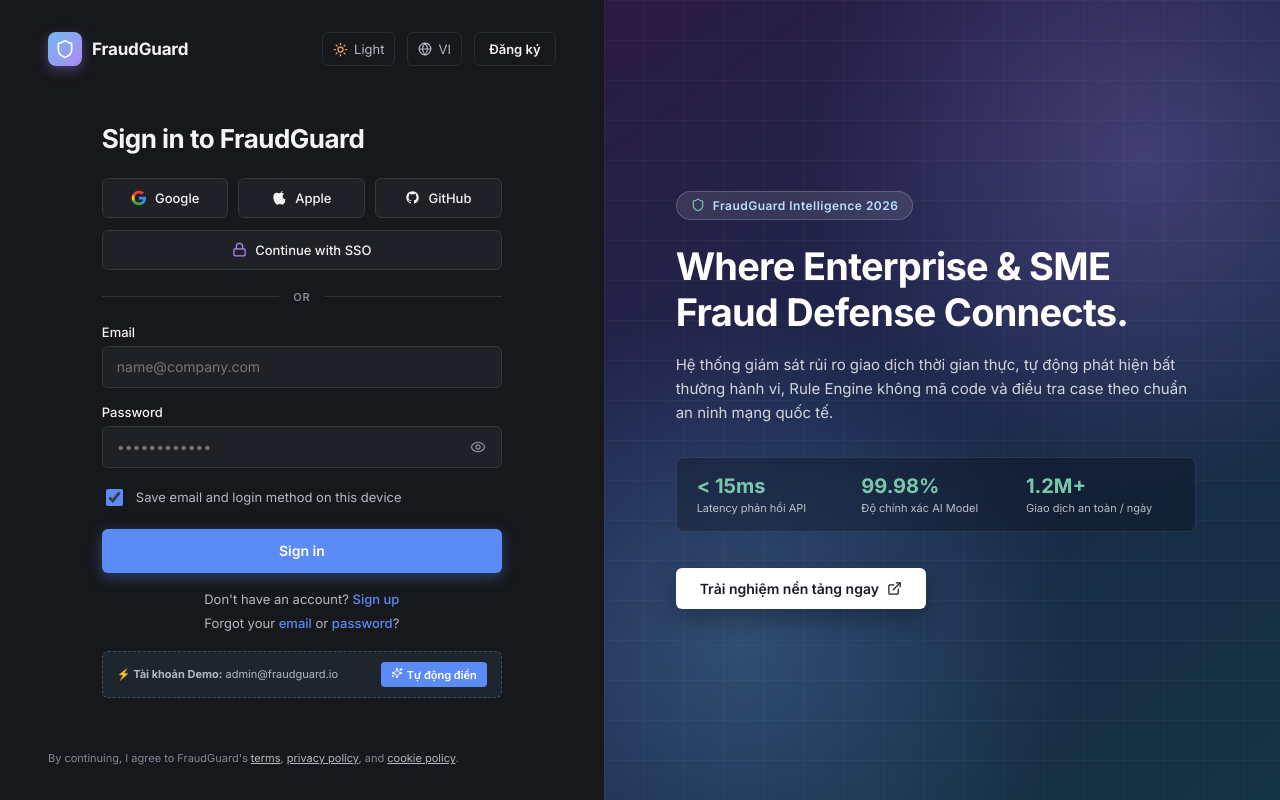
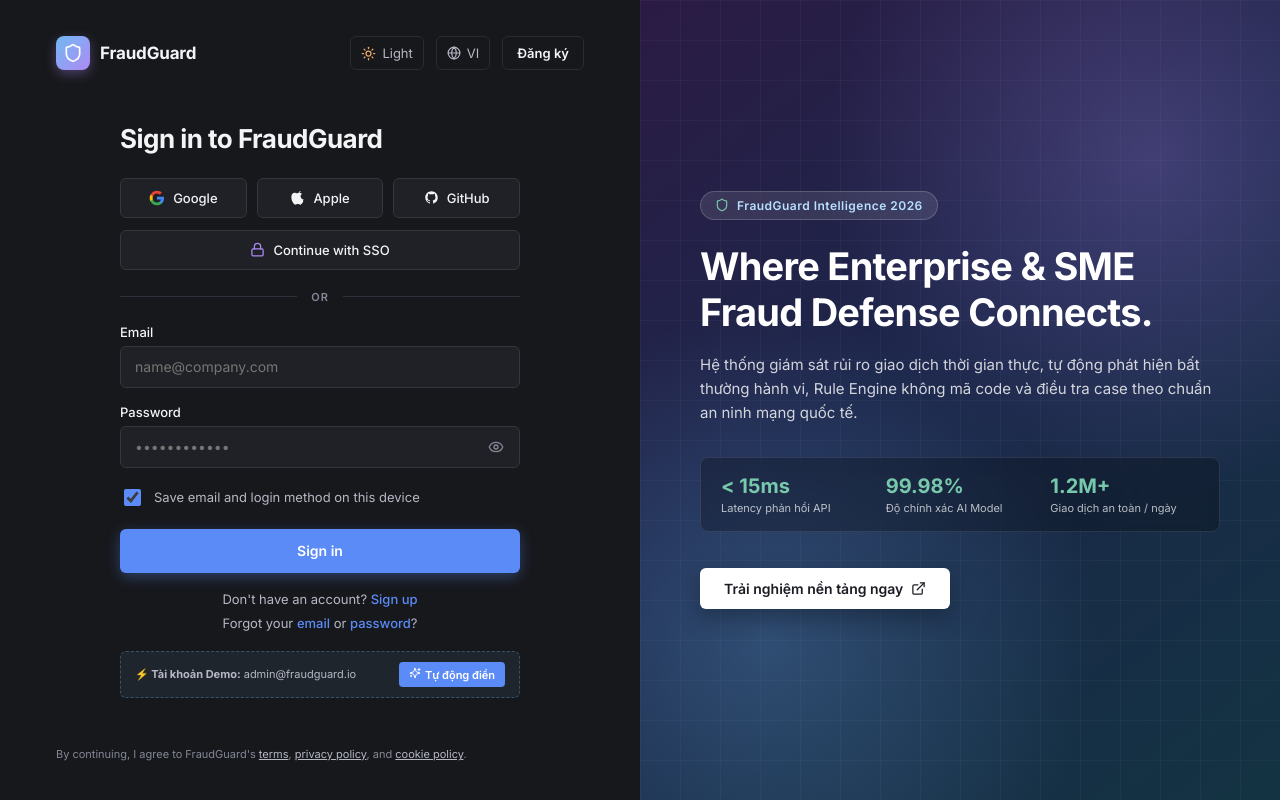
Before and after one commit to huy24isme/demo_capstone1, a Next.js app: page /login in a window 1280 px wide. Built offline with nearby package versions, Linux system fonts and the light colour scheme.

Commit message:
fix(login): set split layout to equal 50/50 width

```diff
--- a/src/components/auth/Login.module.css
+++ b/src/components/auth/Login.module.css
@@ -24,6 +24,8 @@
   color: var(--login-text);
   font-family: inherit;
   transition: background-color 0.25s ease, color 0.25s ease;
+  width: 100%;
+  box-sizing: border-box;
 }
 
 .wrapper[data-theme="light"] {
@@ -48,20 +50,24 @@
 /* ── Split Layout ── */
 
 .leftPanel {
-  flex: 1 1 540px;
-  max-width: 640px;
+  flex: 0 0 50%;
+  width: 50%;
+  max-width: 50%;
   min-height: 100vh;
   display: flex;
   flex-direction: column;
   justify-content: space-between;
-  padding: 32px 48px;
+  padding: 36px 56px;
   overflow-y: auto;
+  box-sizing: border-box;
 }
 
-@media (max-width: 640px) {
+@media (max-width: 960px) {
   .leftPanel {
+    flex: 1 1 100%;
+    width: 100%;
+    max-width: 100%;
     padding: 24px 20px;
-    max-width: 100%;
   }
 }
 
@@ -442,16 +448,20 @@
 /* ── Right Panel (Hero Showcase with FraudGuard Colors) ── */
 
 .rightPanel {
-  flex: 1.2 1 600px;
+  flex: 0 0 50%;
+  width: 50%;
+  max-width: 50%;
   min-height: 100vh;
   position: relative;
   display: flex;
   flex-direction: column;
   justify-content: center;
-  padding: 60px 72px;
+  align-items: center;
+  padding: 60px 48px;
   background: linear-gradient(145deg, #2b1b44 0%, #1c264a 45%, #133342 100%);
   color: #ffffff;
   overflow: hidden;
+  box-sizing: border-box;
 }
 
 @media (max-width: 960px) {
@@ -477,6 +487,7 @@
 .heroContent {
   position: relative;
   z-index: 2;
+  width: 100%;
   max-width: 520px;
 }
 
```
